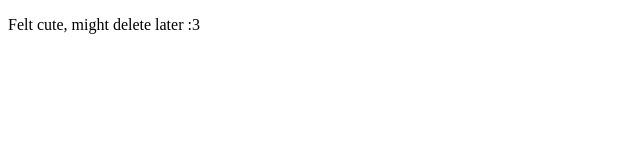
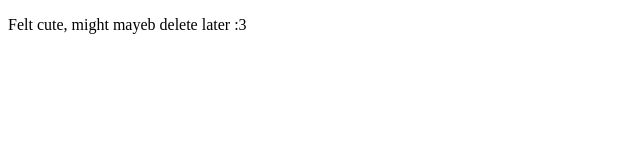
Before and after one commit to Kaiser-SK/hello-world, a plain HTML site: page index.html in a window 1280 px wide. Shown: the full height of the page, 0-640 px from the left. Drawn offline with Linux system fonts and the light colour scheme.

Commit message:
more fluff to paragraph

```diff
--- a/index.html
+++ b/index.html
@@ -8,7 +8,7 @@
 </head>
 
 <body>
-  <p> Felt cute, might delete later :3
+  <p> Felt cute, might mayeb delete later :3
   <p>
 </body>
 
```
